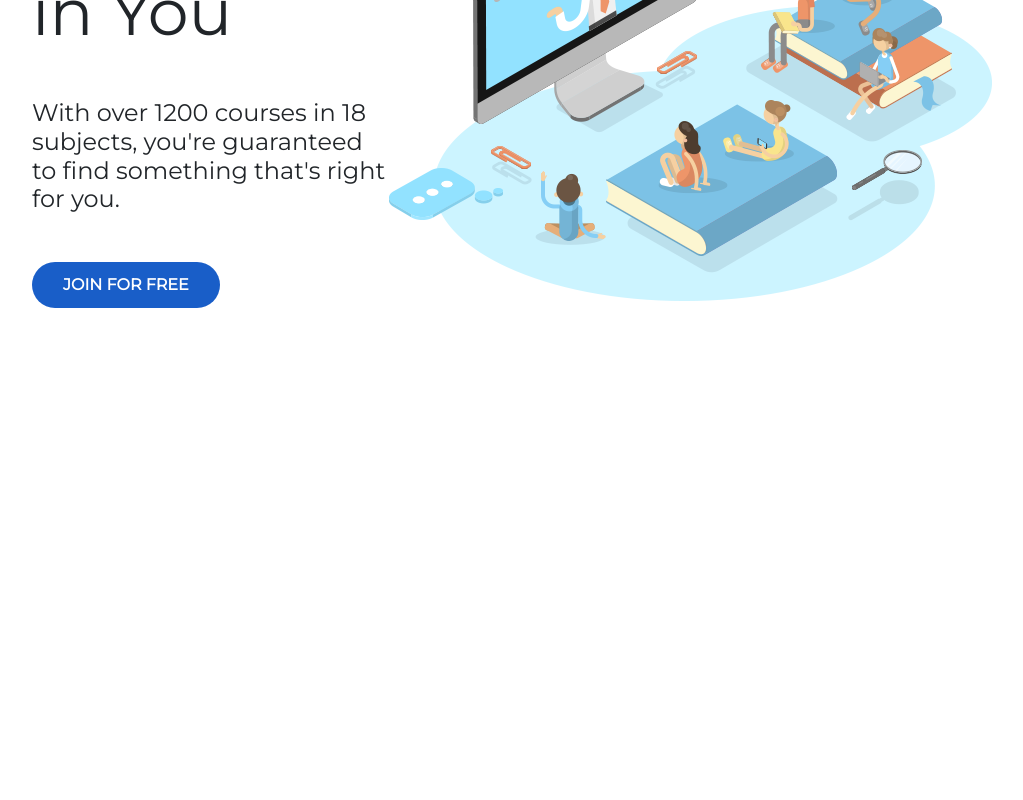
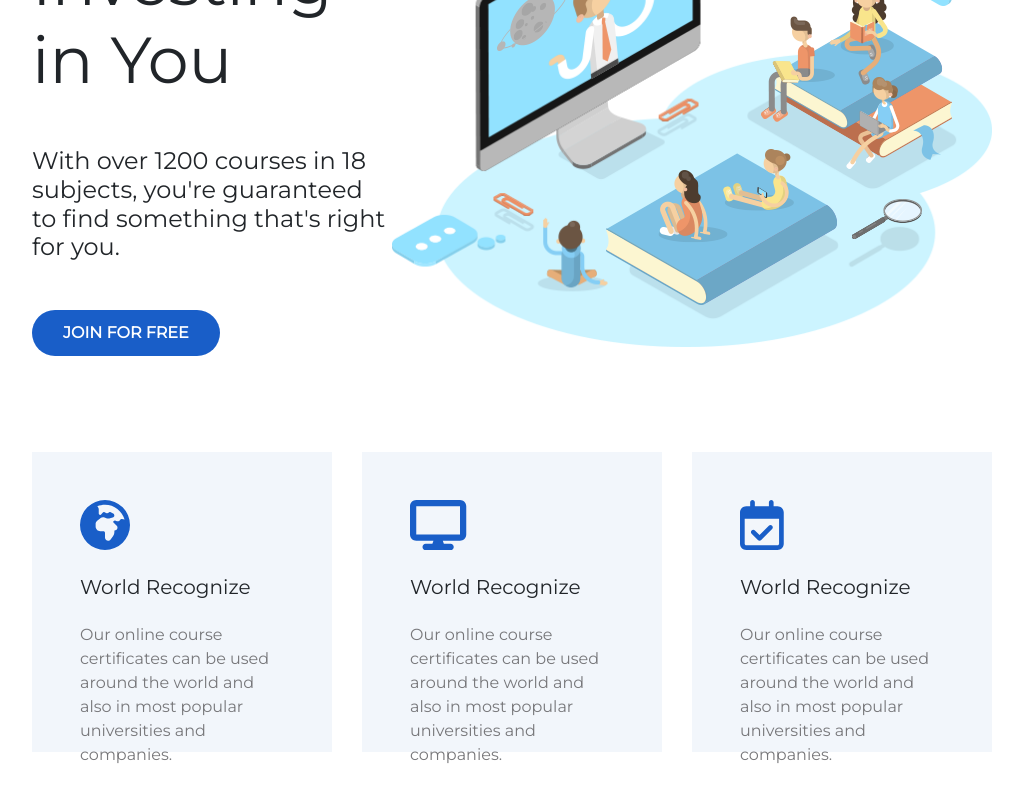
Before and after one commit to alecasentini/proj-html-vuejs, a Vue app: page / in a window 1280 px wide. Shown: the part 382-1182 px from the top of the page, without its empty margins (128-1151 px from the left). Before the commit the page ends 800 px from the top, so only its background shows below. Built offline with nearby package versions, Linux system fonts and the light colour scheme.

Commit message:
Componente Main creato - Aggiunte Cards-top

```diff
--- a/src/App.vue
+++ b/src/App.vue
@@ -1,11 +1,13 @@
 <script >
 import HeaderComp from './components/HeaderComp.vue'
 import JumbotronComp from './components/JumbotronComp.vue'
+import MainComp from './components/MainComp.vue';
 export default {
   name: "App",
   components: {
     HeaderComp,
-    JumbotronComp
+    JumbotronComp,
+    MainComp
   }
 }
 
@@ -14,6 +16,7 @@ export default {
 <template>
   <HeaderComp />
   <JumbotronComp />
+  <MainComp />
 </template>
 
 <style lang="scss">
--- /dev/null
+++ b/src/components/CardsTopComp.vue
@@ -0,0 +1,54 @@
+<script >
+
+export default {
+    name: "CardsTopComp",
+
+}
+
+</script>
+
+<template>
+    <div class="d-flex w-75 justify-content-between py-5">
+        <div class="p-5 lb-card">
+            <font-awesome-icon :icon="['fas', 'earth-africa']" style="font-size: 50px
+            ; color: #195ec8;" />
+            <h5 class="my-4">World Recognize</h5>
+            <p>Our online course certificates can be used around the world and also in most popular universities and
+                companies.</p>
+        </div>
+        <div class="p-5 lb-card">
+            <font-awesome-icon :icon="['fas', 'display']" style="font-size: 50px
+            ; color: #195ec8;" />
+            <h5 class="my-4">World Recognize</h5>
+            <p>Our online course certificates can be used around the world and also in most popular universities and
+                companies.</p>
+        </div>
+        <div class="p-5 lb-card">
+            <font-awesome-icon :icon="['far', 'calendar-check']" style="font-size: 50px
+            ; color: #195ec8;" />
+            <h5 class="my-4">World Recognize</h5>
+            <p>Our online course certificates can be used around the world and also in most popular universities and
+                companies.</p>
+        </div>
+    </div>
+</template>
+
+<style lang="scss" scoped>
+.w-75 {
+    margin: 0 auto;
+}
+
+.lb-card {
+    background-color: #f2f6fb;
+    width: calc(100% / 3 - 20px);
+    height: 300px;
+
+    p {
+        color: #77777a;
+    }
+
+    &:hover {
+        transform: translateY(-5px);
+    }
+}
+</style>
--- a/src/components/JumbotronComp.vue
+++ b/src/components/JumbotronComp.vue
@@ -6,7 +6,7 @@ export default {
 </script>
 
 <template>
-    <div class="d-flex w-75 align-items-center">
+    <div class="d-flex w-75 align-items-center my-5" id="jumbo">
         <div class="w-50">
             <h1 style="font-size: 65px;">Start Investing in You</h1>
             <h4 class="my-5">With over 1200 courses in 18 subjects, you're guaranteed to find something that's right for
@@ -15,7 +15,7 @@ export default {
         </div>
 
         <div class="position-relative">
-            <img src="../../public/base.png" alt="base" style="z-index: -1;">
+            <img src="../../public/base.png" alt="base" style="width: 600px;">
             <img src="../../public/book1.png" alt="book1" id="book-1" class="position-absolute">
             <img src="../../public/book2.png" alt="book2" id="book-2" class="position-absolute">
             <img src="../../public/bubblespeech.png" alt="bubblespeech" id="bubblespeech" class="position-absolute">
@@ -28,7 +28,7 @@ export default {
 </template>
 
 <style lang="scss" scoped>
-.w-75 {
+#jumbo {
     margin: 0 auto;
 }
 
--- /dev/null
+++ b/src/components/MainComp.vue
@@ -0,0 +1,19 @@
+<script >
+import CardsTopComp from './CardsTopComp.vue';
+
+export default {
+    name: "MainComp",
+    components: {
+        CardsTopComp
+
+    }
+
+}
+
+</script>
+
+<template>
+    <CardsTopComp />
+</template>
+
+<style lang="scss" scoped></style>
--- a/src/components/NavbarComp.vue
+++ b/src/components/NavbarComp.vue
@@ -72,7 +72,7 @@ ul {
             padding: 0 2px;
             top: -100%;
             right: 0;
-            font-size: 14px;
+            font-size: 12px;
 
         }
     }
--- a/src/main.js
+++ b/src/main.js
@@ -5,10 +5,10 @@ import App from './App.vue'
 import "../node_modules/bootstrap/dist/js/bootstrap.bundle.min.js"
 
 import { library } from "@fortawesome/fontawesome-svg-core";
-import { faBasketball, faBars, faMagnifyingGlass, faBullhorn, faBriefcase } from '@fortawesome/free-solid-svg-icons'
+import { faBasketball, faBars, faMagnifyingGlass, faBullhorn, faBriefcase, faEarthAfrica, faDisplay } from '@fortawesome/free-solid-svg-icons'
 import { faTwitter, faInstagram, faBehance, faFlickr, faGit, faLinkedin, faPinterest } from '@fortawesome/free-brands-svg-icons'
-import { faUser, faBookmark } from "@fortawesome/free-regular-svg-icons"
-library.add(faBasketball, faBars, faMagnifyingGlass, faBullhorn, faBriefcase, faUser, faBookmark, faTwitter, faInstagram, faBehance, faFlickr, faGit, faLinkedin, faPinterest);
+import { faUser, faBookmark, faCalendarCheck } from "@fortawesome/free-regular-svg-icons"
+library.add(faBasketball, faBars, faMagnifyingGlass, faBullhorn, faBriefcase, faUser, faBookmark, faEarthAfrica, faDisplay, faCalendarCheck, faTwitter, faInstagram, faBehance, faFlickr, faGit, faLinkedin, faPinterest);
 
 import { FontAwesomeIcon } from "@fortawesome/vue-fontawesome";
 
```
